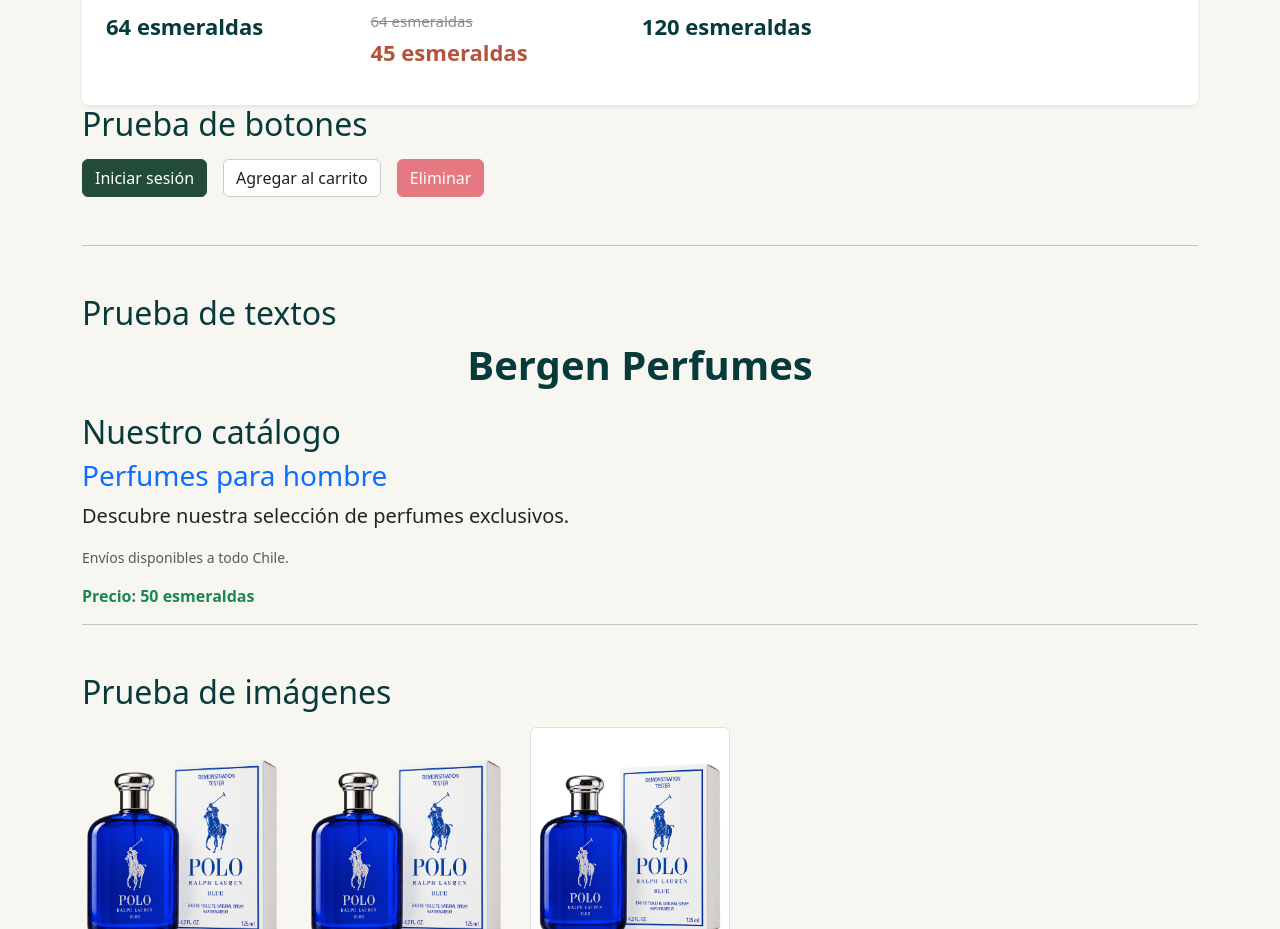
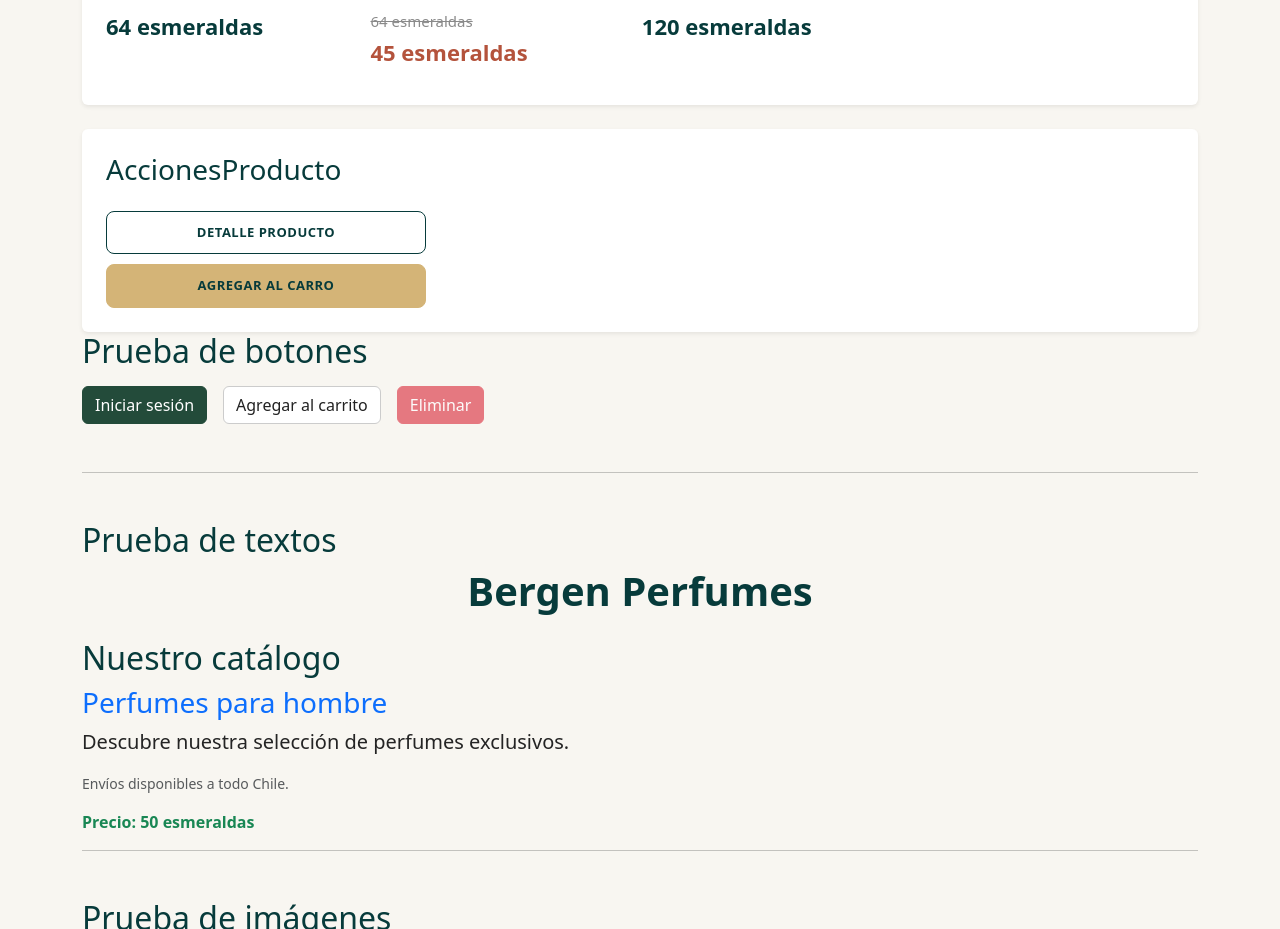
Before and after one commit to francfernandeza-alt/bergen-perfumes-react, a React (Vite) app: page / in a window 1280 px wide. Shown: the part 785-1714 px from the top of the page. Built offline with nearby package versions, Linux system fonts and the light colour scheme.

Commit message:
Crear molécula reutilizable AccionesProducto con estilo Bootstrap y personalizado propio

```diff
--- a/src/App.jsx
+++ b/src/App.jsx
@@ -8,6 +8,7 @@
 import Mensaje from "./components/atoms/Mensaje";
 import CampoFormulario from "./components/molecules/CampoFormulario";
 import PrecioProducto from "./components/molecules/PrecioProducto";
+import AccionesProducto from "./components/molecules/AccionesProducto";
 
 function App() {
   return (
@@ -92,6 +93,23 @@
         </div>
 
       </div>
+
+      {/* PRUEBA DE LA MOLÉCULA ACCIONES PRODUCTO */}
+      <div className="p-4 bg-white rounded shadow-sm mt-4">
+
+        <h3 className="mb-4">AccionesProducto</h3>
+
+        <div style={{ maxWidth: "320px" }}>
+
+          <AccionesProducto
+            onDetalle={() => alert("Ver detalle de Polo Blue")}
+            onAgregar={() => alert("Polo Blue agregado al carro")}
+          />
+
+        </div>
+
+      </div>
+
 
       {/* PRUEBA DEL ÁTOMO BOTON */}
       <section className="mb-5">
--- /dev/null
+++ b/src/components/molecules/AccionesProducto.jsx
@@ -0,0 +1,29 @@
+import Boton from "../atoms/Boton";
+import "../../styles/molecules/AccionesProducto.css";
+
+function AccionesProducto({
+    onDetalle,
+    onAgregar,
+}) {
+    return (
+        <div className="acciones-producto">
+
+            <Boton
+                texto="Detalle producto"
+                variante="blanco"
+                onClick={onDetalle}
+                className="accion-detalle"
+            />
+
+            <Boton
+                texto="Agregar al carro"
+                variante="marca"
+                onClick={onAgregar}
+                className="accion-agregar"
+            />
+
+        </div>
+    );
+}
+
+export default AccionesProducto;
--- /dev/null
+++ b/src/styles/molecules/AccionesProducto.css
@@ -0,0 +1,56 @@
+.acciones-producto {
+    display: flex;
+    flex-direction: column;
+    gap: 10px;
+    width: 100%;
+}
+
+/* ESTILOS COMPARTIDOS */
+
+.acciones-producto .btn {
+    width: 100%;
+    padding: 11px 16px;
+    border-radius: 8px;
+    font-size: 13px;
+    font-weight: 600;
+    text-transform: uppercase;
+    letter-spacing: 0.5px;
+    transition: all 0.2s ease;
+}
+
+/* BOTÓN DETALLE */
+
+.acciones-producto .accion-detalle {
+    background-color: transparent;
+    color: var(--bergen-dark);
+    border: 1px solid var(--bergen-dark);
+}
+
+.acciones-producto .accion-detalle:hover {
+    background-color: var(--bergen-dark);
+    color: #ffffff;
+    border-color: var(--bergen-dark);
+}
+
+/* BOTÓN AGREGAR AL CARRO */
+
+.acciones-producto .accion-agregar {
+    background-color: var(--bergen-gold);
+    color: var(--bergen-dark);
+    border: 1px solid var(--bergen-gold);
+}
+
+.acciones-producto .accion-agregar:hover {
+    background-color: #c5a363;
+    border-color: #c5a363;
+    color: var(--bergen-dark);
+}
+
+/* ADAPTACIÓN A PANTALLAS PEQUEÑAS */
+
+@media (max-width: 576px) {
+    .acciones-producto .btn {
+        font-size: 12px;
+        padding: 10px 12px;
+    }
+}
```
Lines whose indentation alone changed are shown as unchanged.
